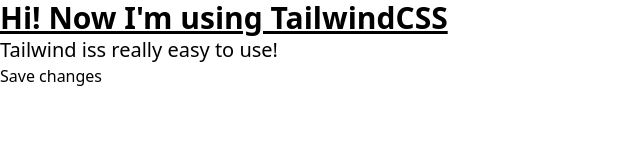
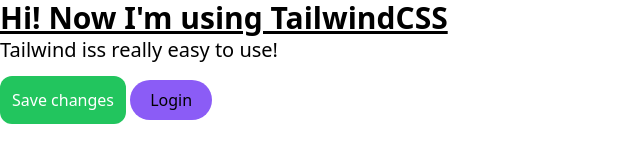
Before and after one commit to 123glori/web1-ti, a plain HTML site: page image/learntailwind.html in a window 1280 px wide. Shown: the whole page, without its empty margins (0-640 px from the left). Drawn offline with nearby package versions, Linux system fonts and the light colour scheme.

Commit message:
added more button

```diff
--- a/image/learntailwind.html
+++ b/image/learntailwind.html
@@ -12,6 +12,7 @@
     </h1>
     <p class="text-xl">Tailwind iss really easy to use!</p>
 
-    <button class="#22c55e">Save changes</button>
+    <button class="bg-green-500 hover:bg-green-800 hover:text-yellow-300 text-white p-3 mt-3 rounded-xl">Save changes</button>
+    <button class="bg-violet-500 hover:bg-violet-600 active:bg-violet-700 active:text-white py-2 px-5 rounded-full">Login</button>
 </body>
 </html>
```
